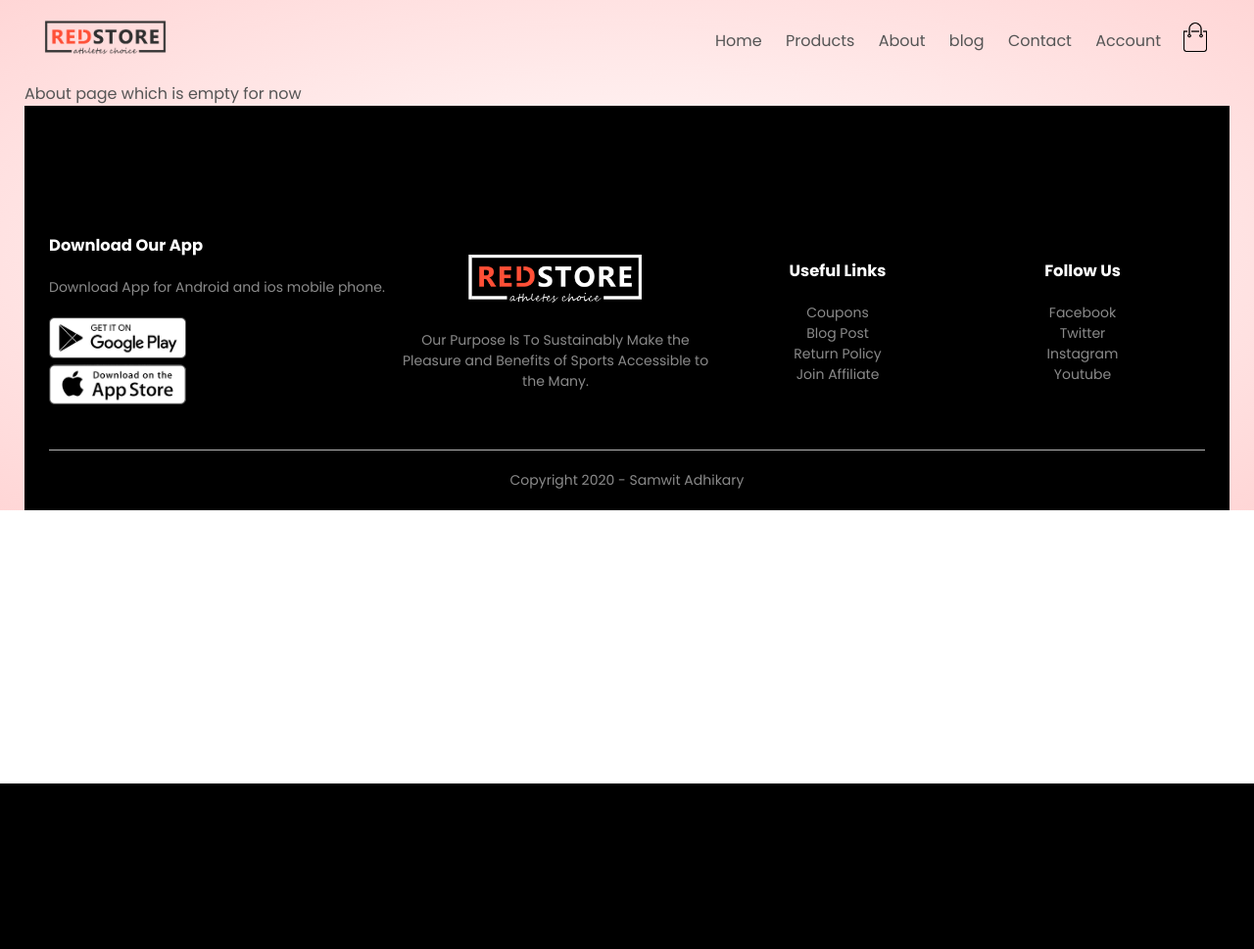
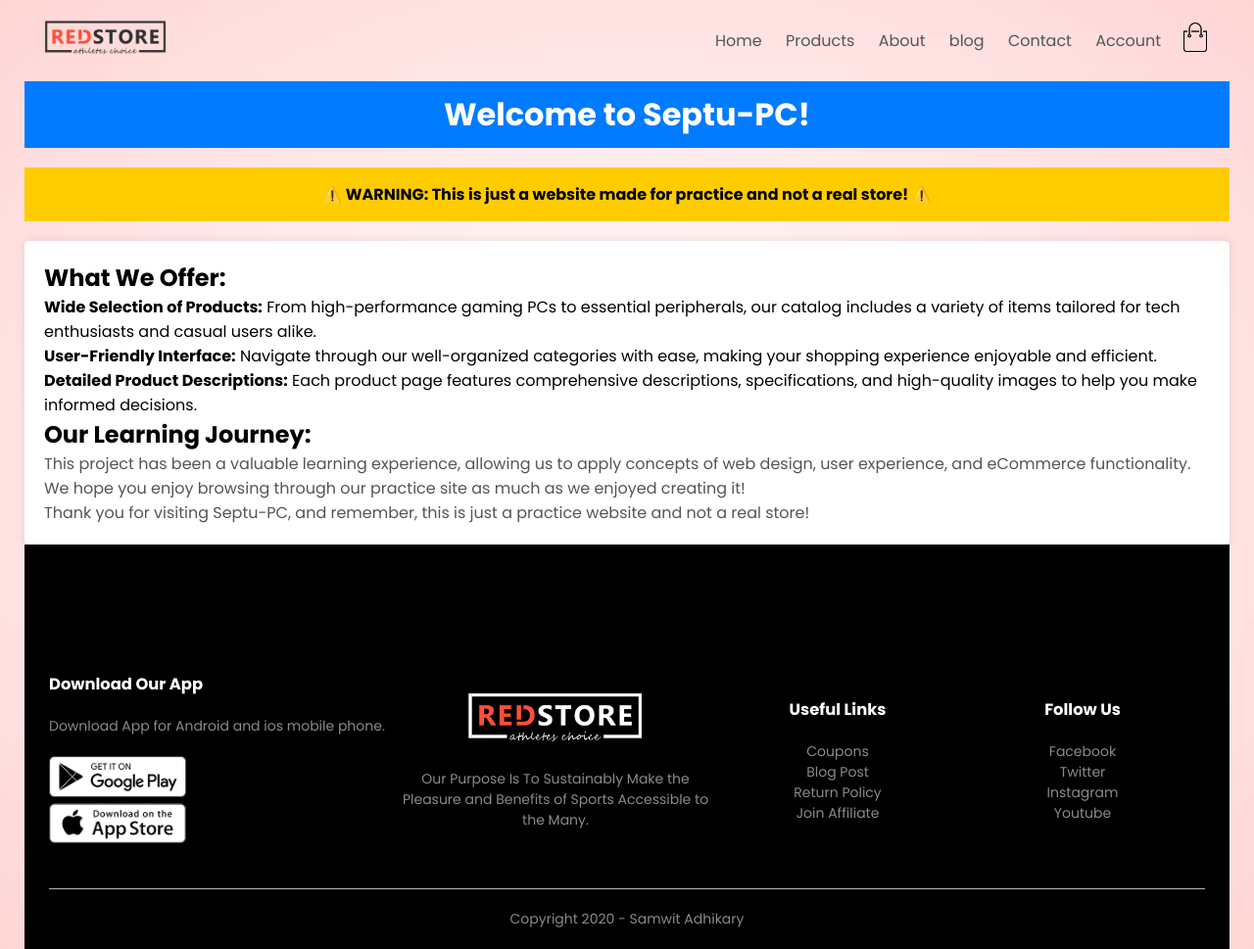
Before and after one commit to bigbanana80/Septo-PC, a Django app: page /about in a window 1280 px wide. Shown: the whole page at 98% size. Before the commit the page ends 800 px from the top, so only its background shows below. Run offline with Django 5.2, Linux system fonts and the light colour scheme; some libraries are stand-ins or nearby versions.

Commit message:
about page gives info now

```diff
--- a/home/views.py
+++ b/home/views.py
@@ -16,7 +16,7 @@ from django.contrib.auth.models import User
 from django.contrib.auth.views import PasswordResetView
 from django.core.mail import send_mail
 from Septo_PC.settings import EMAIL_HOST_USER, EMAIL_HOST_PASSWORD
-from django.views.decorators.cache import cache_page
+
 # responses
 
 
@@ -38,11 +38,11 @@ def handler500(request, *args, **argv):
 def not_available(request):
     return render(request, "home/not_available.html")
 
-@cache_page(60 * 15)
+
 def index(request):
     return render(request, "home/index.html")
 
-@cache_page(60 * 15)
+
 def cart(request):
     return render(request, "home/cart.html")
 
@@ -169,15 +169,15 @@ def reset_password_result(request):
     else:
         return HttpResponse("Error 405")
 
-@cache_page(60 * 15)
+
 def products(request):
     return render(request, "home/products.html")
 
-@cache_page(60 * 15)
+
 def about(request):
     return render(request, "home/about.html")
 
-@cache_page(60 * 15)
+
 def contact(request):
     if request.method == "POST":
         form = f.ContactForm(request.POST)
@@ -194,7 +194,7 @@ def contact(request):
     form = f.ContactForm()
     return render(request, "home/contact.html", {"form": form})
 
-@cache_page(60 * 15)
+
 def blog(request):
     blogs = models.blog.objects.filter(
         publish_date__lte=timezone.now(), status=True
@@ -209,7 +209,7 @@ def blog(request):
     }
     return render(request, "home/blog.html", context=context)
 
-@cache_page(60 * 15)
+
 def blog_detail(request, title):
     valid_blogs = models.blog.objects.filter(
         publish_date__lte=timezone.now(), status=True
--- a/templates/home/about.html
+++ b/templates/home/about.html
@@ -1,5 +1,47 @@
 {% extends "home/base.html" %} {% load static %} {% block content %}
+<style>
+    header {
+        background: #007BFF;
+        color: white;
+        padding: 10px 0;
+        text-align: center;
+    }
+    .warning {
+        background: #FFCC00;
+        color: #000;
+        font-weight: bold;
+        padding: 15px;
+        text-align: center;
+        margin: 20px 0;
+    }
+    .content {
+        background: white;
+        padding: 20px;
+        border-radius: 5px;
+        box-shadow: 0 0 10px rgba(0, 0, 0, 0.1);
+    }
+</style>
+<header>
+    <h1>Welcome to Septu-PC!</h1>
+</header>
 
-<p>About page which is empty for now</p>
+<div class="warning">
+    ⚠️ WARNING: This is just a website made for practice and not a real store! ⚠️
+</div>
+
+<div class="content">
+    <h2>What We Offer:</h2>
+    <ul>
+        <li><strong>Wide Selection of Products:</strong> From high-performance gaming PCs to essential peripherals, our catalog includes a variety of items tailored for tech enthusiasts and casual users alike.</li>
+        <li><strong>User-Friendly Interface:</strong> Navigate through our well-organized categories with ease, making your shopping experience enjoyable and efficient.</li>
+        <li><strong>Detailed Product Descriptions:</strong> Each product page features comprehensive descriptions, specifications, and high-quality images to help you make informed decisions.</li>
+    </ul>
+
+    <h2>Our Learning Journey:</h2>
+    <p>This project has been a valuable learning experience, allowing us to apply concepts of web design, user experience, and eCommerce functionality. We hope you enjoy browsing through our practice site as much as we enjoyed creating it!</p>
+
+    <p>Thank you for visiting Septu-PC, and remember, this is just a practice website and not a real store!</p>
+</div>
+
 
 {% endblock content %}
```
Also changed, not shown: db.sqlite3.
